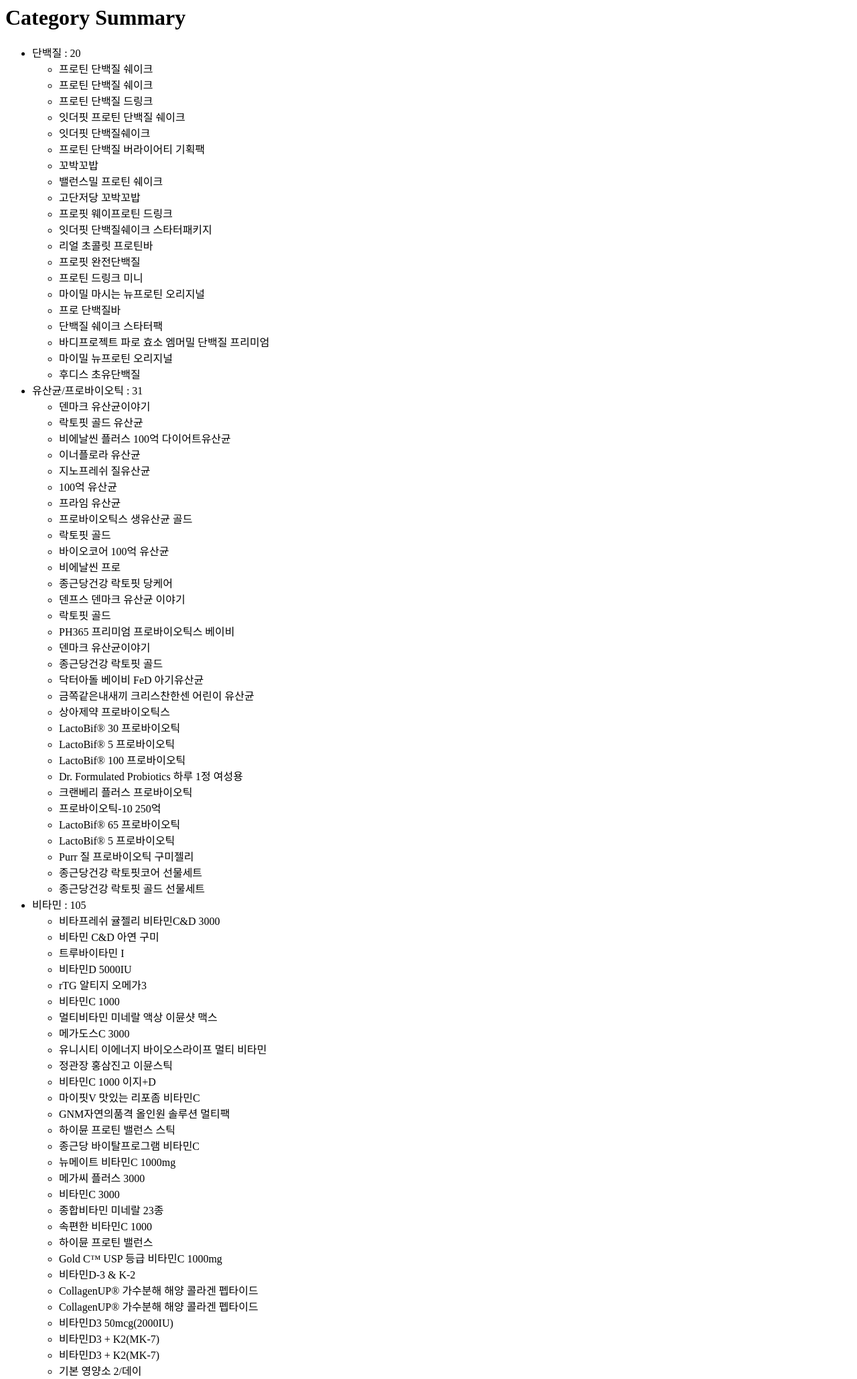
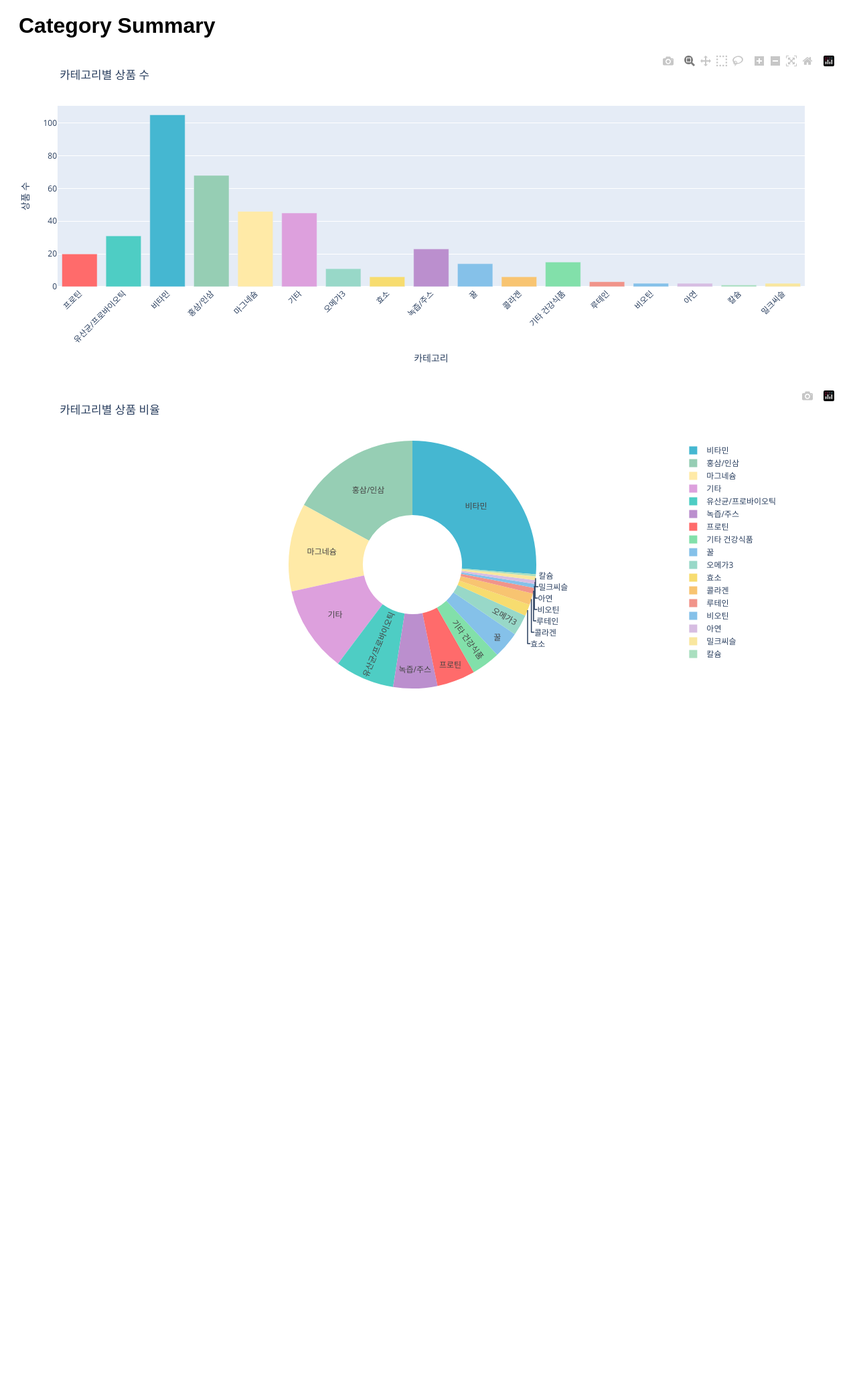
Before and after one commit to Jiyeon0027/NutriScope-DE7-team7-1stproject, a Django app: page /category/ in a window 1280 px wide. Shown: the top 2059 px of the page at 67% size. After the commit the page ends 1028 px from the top, so only its background shows below. Run offline with Django 4.2, Linux system fonts and the light colour scheme; data comes from the database, SQL or seed files in the repository; some libraries are stand-ins or nearby versions.

Commit message:
feat: 카테고리 별 barPlot, piePlot 생성 및 클릭 시 상품 상세 내용 이벤트

```diff
--- a/nutriscope/category/templates/category/index.html
+++ b/nutriscope/category/templates/category/index.html
@@ -1,18 +1,132 @@
 <html>
   <head>
     <title>{{ title }}</title>
+    <script src="https://cdn.plot.ly/plotly-latest.min.js"></script>
+    <style>
+      .container {
+        font-family: Arial, sans-serif;
+        margin: 20px;
+      }
+      .product-details {
+        margin-top: 20px;
+        padding: 20px;
+        border: 1px solid #ddd;
+        border-radius: 8px;
+        background-color: #f9f9f9;
+        display: none;
+      }
+
+      .product-list {
+        flex-direction: column;
+        display: flex;
+        flex-wrap: wrap;
+        gap: 10px;
+      }
+
+      .product-item {
+        padding: 10px;
+        margin: 5px 0;
+        background-color: white;
+        border-radius: 4px;
+      }
+      .product-name {
+        font-weight: bold;
+        color: #333;
+      }
+      .product-info {
+        color: #666;
+        font-size: 0.9em;
+        margin-top: 5px;
+      }
+      .selected-category {
+        background-color: #e3f2fd;
+        border-left-color: #2196f3;
+      }
+    </style>
   </head>
   <body>
-    <h1>{{ title }}</h1>
-    <ul>
-      {% for key, value in data_items %}
-      <li>{{ key }} : {{ value|length }}</li>
-      <ul>
-        {% for nutri_scope_data in value %}
-        <li>{{ nutri_scope_data.product_name }}</li>
-        {% endfor %}
-      </ul>
-      {% endfor %}
-    </ul>
+    <div class="container">
+      <h1>{{ title }}</h1>
+
+      <!-- Plotly 차트 -->
+      <div id="chart" style="width: 100%; height: 500px"></div>
+
+      <!-- Plotly 원형 차트 -->
+      <div id="chart-pie" style="width: 100%; height: 500px"></div>
+
+      <!-- 선택된 카테고리의 상품 목록 -->
+      <div id="product-details" class="product-details">
+        <h3 id="selected-category-title">카테고리를 선택하세요</h3>
+        <div id="product-list"></div>
+      </div>
+
+      <script>
+        // 전역 변수
+        var chartData = {{ chart|safe }};
+        var chartPieData = {{ chart_pie|safe }};
+        var detailedData = {{ detailed_data|safe }};
+
+        // 차트 초기화
+        function initializeChart() {
+          Plotly.newPlot('chart', chartData.data, chartData.layout);
+        }
+
+        function initializeChartPie() {
+          Plotly.newPlot('chart-pie', chartPieData.data, chartPieData.layout);
+        }
+
+        // 상품 목록 표시 함수
+        function showCategoryProducts(category, count) {
+          var productDetails = document.getElementById('product-details');
+          var categoryTitle = document.getElementById('selected-category-title');
+          var productList = document.getElementById('product-list');
+
+          // 제목 업데이트
+          categoryTitle.textContent = category + ' (' + count + '개 상품)';
+
+          // 상품 목록 생성
+          var products = detailedData[category];
+          var html = '';
+
+          if (products && products.length > 0) {
+            products.forEach(function(product) {
+              html += '<div class="product-item">';
+              html += '<div class="product-name">' + product.product_name + '</div>';
+              html += '<div class="product-info">';
+              html += '브랜드: ' + (product.brand_name || 'N/A') + ' | ';
+              html += '가격: ' + (product.sale_price || 'N/A') + ' | ';
+              html += '쇼핑몰 순위: ' + (product.rank || 'N/A');
+              html += '</div>';
+              html += '</div>';
+            });
+          } else {
+            html = '<p>해당 카테고리에 상품이 없습니다.</p>';
+          }
+
+          productList.innerHTML = html;
+          productDetails.style.display = 'block';
+          productDetails.scrollIntoView({ behavior: 'smooth' });
+        }
+
+        // 이벤트 리스너 설정
+        function setupEventListeners() {
+          // 차트 클릭 이벤트
+          document.getElementById('chart').on('plotly_click', function(data){
+            var clickedCategory = data.points[0].x;
+            var productCount = data.points[0].y;
+
+            console.log('클릭된 카테고리:', clickedCategory, '상품 수:', productCount);
+            showCategoryProducts(clickedCategory, productCount);
+          });
+        }
+
+        // 페이지 로드 시 초기화
+        document.addEventListener('DOMContentLoaded', function() {
+          initializeChart();
+            initializeChartPie();
+            setupEventListeners();
+          });
+      </script>
+    </div>
   </body>
 </html>
--- a/nutriscope/category/views.py
+++ b/nutriscope/category/views.py
@@ -1,56 +1,159 @@
 from django.shortcuts import render
-from django.http import HttpResponse
+from django.http import HttpResponse, JsonResponse
 from common.models import NutriScopeData
+import plotly.graph_objs as go
+import plotly.utils
+import json
+
+# 색상 팔레트
+COLOR_PALETTE = [
+    "#FF6B6B",
+    "#4ECDC4",
+    "#45B7D1",
+    "#96CEB4",
+    "#FFEAA7",
+    "#DDA0DD",
+    "#98D8C8",
+    "#F7DC6F",
+    "#BB8FCE",
+    "#85C1E9",
+    "#F8C471",
+    "#82E0AA",
+    "#F1948A",
+    "#85C1E9",
+    "#D7BDE2",
+    "#A9DFBF",
+    "#F9E79F",
+]
 
 
-# Create your views here.
+# 데이터 처리 함수들
+def get_category_data():
+    """카테고리별 상품 데이터를 가져오는 함수"""
+    categories = [
+        "프로틴",
+        "유산균/프로바이오틱",
+        "비타민",
+        "홍삼/인삼",
+        "마그네슘",
+        "기타",
+        "오메가3",
+        "효소",
+        "녹즙/주스",
+        "꿀",
+        "콜라겐",
+        "기타 건강식품",
+        "루테인",
+        "비오틴",
+        "아연",
+        "칼슘",
+        "밀크씨슬",
+    ]
+
+    data = {}
+    for category in categories:
+        data[category] = NutriScopeData.objects.filter(category=category)
+
+    return data
+
+
+def create_chart_data(data):
+    """Plotly 차트를 생성하는 함수"""
+    categories = list(data.keys())
+    counts = [len(data[category]) for category in categories]
+
+    fig = go.Figure(
+        data=[
+            go.Bar(
+                x=categories,
+                y=counts,
+                marker_color=COLOR_PALETTE,
+            )
+        ]
+    )
+
+    fig.update_layout(
+        title="카테고리별 상품 수",
+        xaxis_title="카테고리",
+        yaxis_title="상품 수",
+        xaxis_tickangle=-45,
+        height=500,
+        margin=dict(l=50, r=50, t=80, b=150),
+    )
+
+    fig.update_traces(
+        hovertemplate="<b>%{x}</b><br>상품 수 : %{y} <extra></extra>"
+    )
+
+    return json.dumps(fig, cls=plotly.utils.PlotlyJSONEncoder)
+
+
+def create_chart_pie_data(data):
+    """Plotly 원형 차트를 생성하는 함수"""
+    categories = list(data.keys())
+    counts = [len(data[category]) for category in categories]
+
+    fig = go.Figure(
+        data=[
+            go.Pie(
+                labels=categories,
+                values=counts,
+                textinfo="label",
+                hole=0.4,
+                marker=dict(
+                    colors=COLOR_PALETTE,
+                ),
+            )
+        ]
+    )
+
+    fig.update_layout(
+        title="카테고리별 상품 비율",
+        height=500,
+        margin=dict(l=50, r=50, t=80, b=50),
+    )
+
+    return json.dumps(fig, cls=plotly.utils.PlotlyJSONEncoder)
+
+
+def prepare_detailed_data(data):
+    """상세 데이터를 JSON으로 변환하는 함수"""
+    detailed_data = {}
+    for category, products in data.items():
+        detailed_data[category] = [
+            {
+                "product_name": product.product_name,
+                "shop_name": product.shop_name,
+                "brand_name": product.brand_name,
+                "sale_price": product.sale_price,
+                "rank": product.rank,
+            }
+            for product in products
+        ]
+
+    return json.dumps(detailed_data, ensure_ascii=False)
+
+
+# 메인 뷰
 def index(request):
-    protain = NutriScopeData.objects.filter(category="프로틴")
-    probiotic = NutriScopeData.objects.filter(category="유산균/프로바이오틱")
-    vitamin = NutriScopeData.objects.filter(category="비타민")
-    ginseng = NutriScopeData.objects.filter(category="홍삼/인삼")
-    magnesium = NutriScopeData.objects.filter(category="마그네슘")
-    etc = NutriScopeData.objects.filter(category="기타")
-    omega3 = NutriScopeData.objects.filter(category="오메가3")
-    enzyme = NutriScopeData.objects.filter(category="효소")
-    juice = NutriScopeData.objects.filter(category="녹즙/주스")
-    honey = NutriScopeData.objects.filter(category="꿀")
-    collagen = NutriScopeData.objects.filter(category="콜라겐")
-    etc_health = NutriScopeData.objects.filter(category="기타 건강식품")
-    lutein = NutriScopeData.objects.filter(category="루테인")
-    biotin = NutriScopeData.objects.filter(category="비오틴")
-    zinc = NutriScopeData.objects.filter(category="아연")
-    calcium = NutriScopeData.objects.filter(category="칼슘")
-    milk_cysteine = NutriScopeData.objects.filter(category="밀크씨슬")
+    """카테고리 대시보드 메인 뷰"""
+    # 데이터 가져오기
+    data = get_category_data()
 
-    data = {
-        "단백질": protain,
-        "유산균/프로바이오틱": probiotic,
-        "비타민": vitamin,
-        "홍삼/인삼": ginseng,
-        "마그네슘": magnesium,
-        "기타": etc,
-        "오메가3": omega3,
-        "효소": enzyme,
-        "녹즙/주스": juice,
-        "꿀": honey,
-        "콜라겐": collagen,
-        "기타 건강식품": etc_health,
-        "루테인": lutein,
-        "비오틴": biotin,
-        "아연": zinc,
-        "칼슘": calcium,
-        "밀크씨슬": milk_cysteine,
+    # 차트 생성
+    chart_json = create_chart_data(data)
+    chart_pie_json = create_chart_pie_data(data)
+
+    # 상세 데이터 준비
+    detailed_data_json = prepare_detailed_data(data)
+
+    # 템플릿에 전달할 컨텍스트
+    context = {
+        "title": "Category Summary",
+        "data_items": data.items(),
+        "chart": chart_json,
+        "chart_pie": chart_pie_json,
+        "detailed_data": detailed_data_json,
     }
 
-    # items()를 사용하여 키-값 쌍을 전달
-    data_items = data.items()
-
-    return render(
-        request,
-        "category/index.html",
-        {
-            "title": "Category Summary",
-            "data_items": data_items,
-        },
-    )
+    return render(request, "category/index.html", context)
--- a/nutriscope/nutriscope/settings.py
+++ b/nutriscope/nutriscope/settings.py
@@ -39,6 +39,7 @@ INSTALLED_APPS = [
     "django.contrib.sessions",
     "django.contrib.messages",
     "django.contrib.staticfiles",
+    "rest_framework",
     "common.apps.CommonConfig",  # 공통 모듈 앱 추가
     "category.apps.CategoryConfig",  # 카테고리 앱 추가
 ]
```
